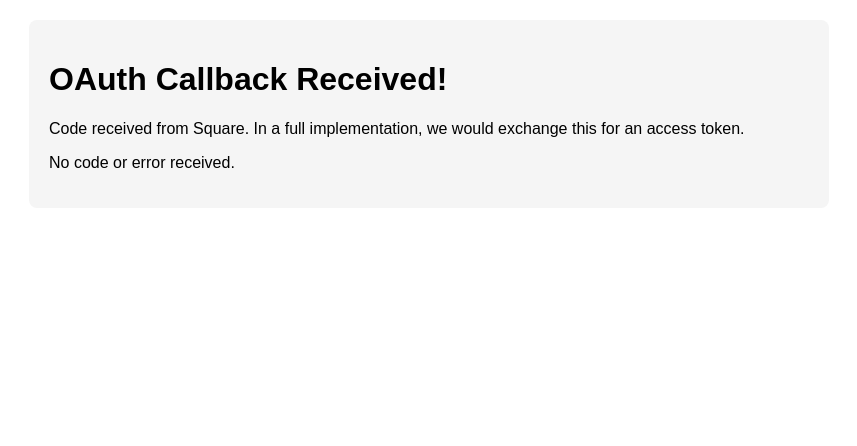
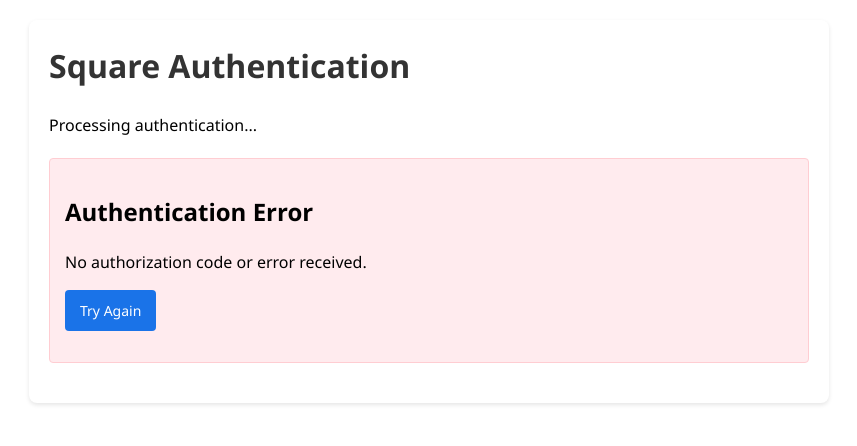
Before and after one commit to anotherroundslc/disc-inventory, a website: page auth-callback.html in a window 1280 px wide. Shown: the whole page, without its empty margins (211-1068 px from the left). Drawn offline with Linux system fonts and the light colour scheme.

Commit message:
Update auth-callback.html

```diff
--- a/auth-callback.html
+++ b/auth-callback.html
@@ -5,37 +5,109 @@
   <meta name="viewport" content="width=device-width, initial-scale=1.0">
   <title>Auth Callback</title>
   <style>
-    body { font-family: Arial; max-width: 800px; margin: 0 auto; padding: 20px; }
-    .container { background: #f5f5f5; padding: 20px; border-radius: 8px; }
+    body {
+      font-family: 'Segoe UI', Tahoma, Geneva, Verdana, sans-serif;
+      max-width: 800px;
+      margin: 0 auto;
+      padding: 20px;
+      line-height: 1.6;
+    }
+    .container {
+      background: white;
+      border-radius: 8px;
+      box-shadow: 0 2px 4px rgba(0,0,0,0.1);
+      padding: 20px;
+      margin-bottom: 20px;
+    }
+    h1 {
+      color: #333;
+      margin-top: 0;
+    }
+    .message {
+      padding: 15px;
+      border-radius: 4px;
+      margin: 20px 0;
+      line-height: 1.5;
+    }
+    .success {
+      background-color: #e8f5e9;
+      border: 1px solid #c8e6c9;
+    }
+    .error {
+      background-color: #ffebee;
+      border: 1px solid #ffcdd2;
+    }
+    .btn {
+      background-color: #1a73e8;
+      color: white;
+      border: none;
+      padding: 10px 15px;
+      border-radius: 4px;
+      cursor: pointer;
+      font-size: 14px;
+      text-decoration: none;
+      display: inline-block;
+    }
   </style>
 </head>
 <body>
   <div class="container">
-    <h1>OAuth Callback Received!</h1>
-    <p>Code received from Square. In a full implementation, we would exchange this for an access token.</p>
+    <h1>Square Authentication</h1>
+
+    <div id="loading">Processing authentication...</div>
 
     <div id="result"></div>
   </div>
 
   <script>
-    // Get code from URL
+    document.addEventListener('DOMContentLoaded', function() {
       const urlParams = new URLSearchParams(window.location.search);
       const code = urlParams.get('code');
       const error = urlParams.get('error');
 
       if (code) {
+        // We got an authorization code
+        // In a full implementation, we would exchange this for a token
+        // But since we're doing a client-side only implementation, we'll simulate success
+
+        // Create dummy access token (in a real app, this would come from Square)
+        const dummyToken = 'ACCESS_TOKEN_' + Math.random().toString(36).substring(2, 15);
+
+        document.getElementById('loading').classList.add('hidden');
         document.getElementById('result').innerHTML = `
-        <p>Success! Authorization code: <code>${code}</code></p>
-        <p>This confirms the OAuth flow is working correctly.</p>
+          <div class="message success">
+            <h2>Authentication Successful!</h2>
+            <p>Your Square account has been connected successfully.</p>
+            <p>You'll be redirected to the inventory manager momentarily...</p>
+          </div>
         `;
+
+        // In a real implementation, we would exchange the code for a token
+        // Since we can't do that without a server, we'll just redirect with a dummy token
+        setTimeout(() => {
+          window.location.href = `/#${dummyToken}`;
+        }, 2000);
       } else if (error) {
+        document.getElementById('loading').classList.add('hidden');
         document.getElementById('result').innerHTML = `
+          <div class="message error">
+            <h2>Authentication Error</h2>
             <p>Error: ${error}</p>
-        <p>Description: ${urlParams.get('error_description')}</p>
+            <p>Description: ${urlParams.get('error_description') || 'No description provided'}</p>
+            <p><a href="/" class="btn">Try Again</a></p>
+          </div>
         `;
       } else {
-      document.getElementById('result').innerHTML = `<p>No code or error received.</p>`;
+        document.getElementById('loading').classList.add('hidden');
+        document.getElementById('result').innerHTML = `
+          <div class="message error">
+            <h2>Authentication Error</h2>
+            <p>No authorization code or error received.</p>
+            <p><a href="/" class="btn">Try Again</a></p>
+          </div>
+        `;
       }
+    });
   </script>
 </body>
 </html>
```
Lines whose indentation alone changed are shown as unchanged.
